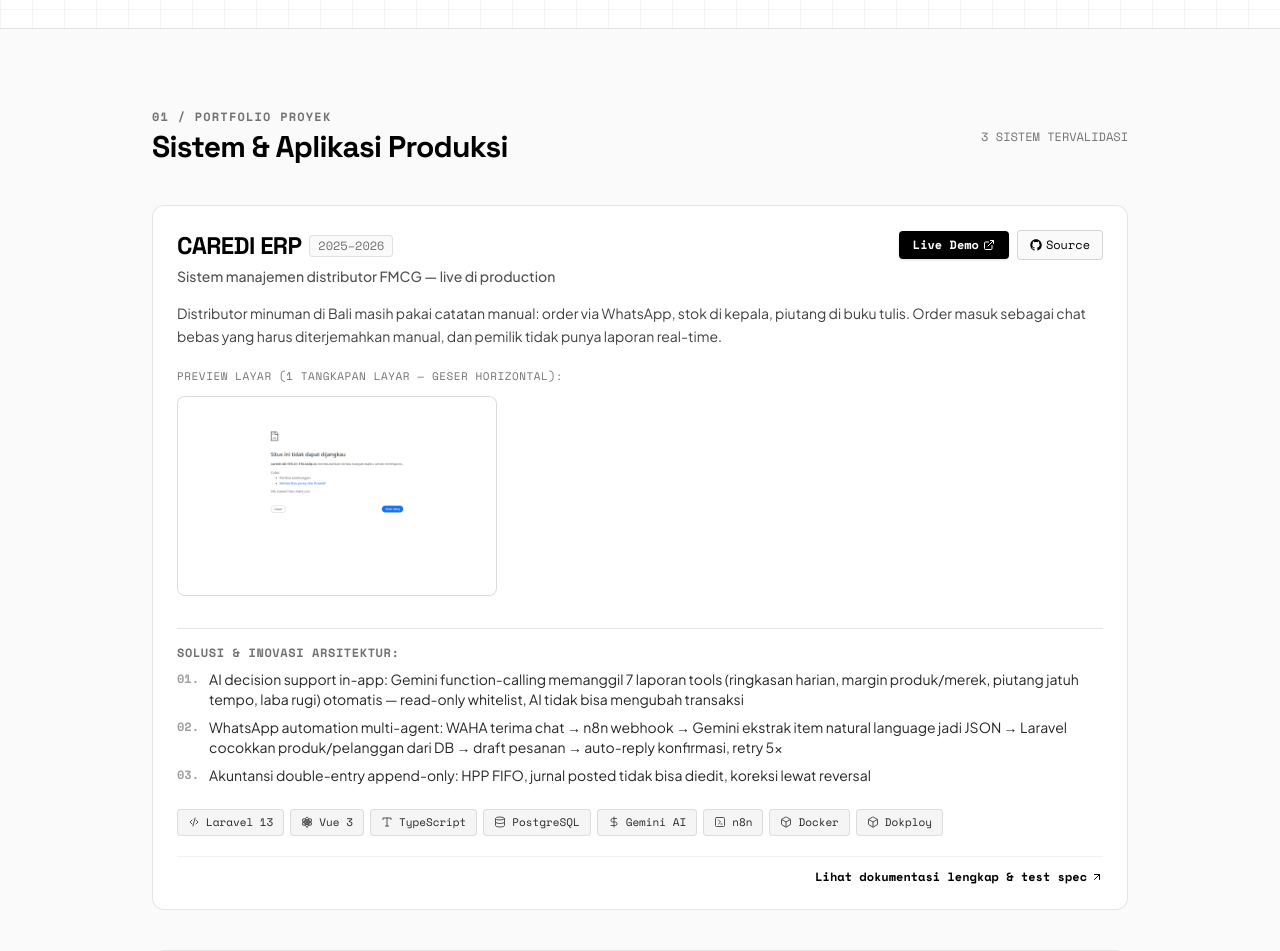
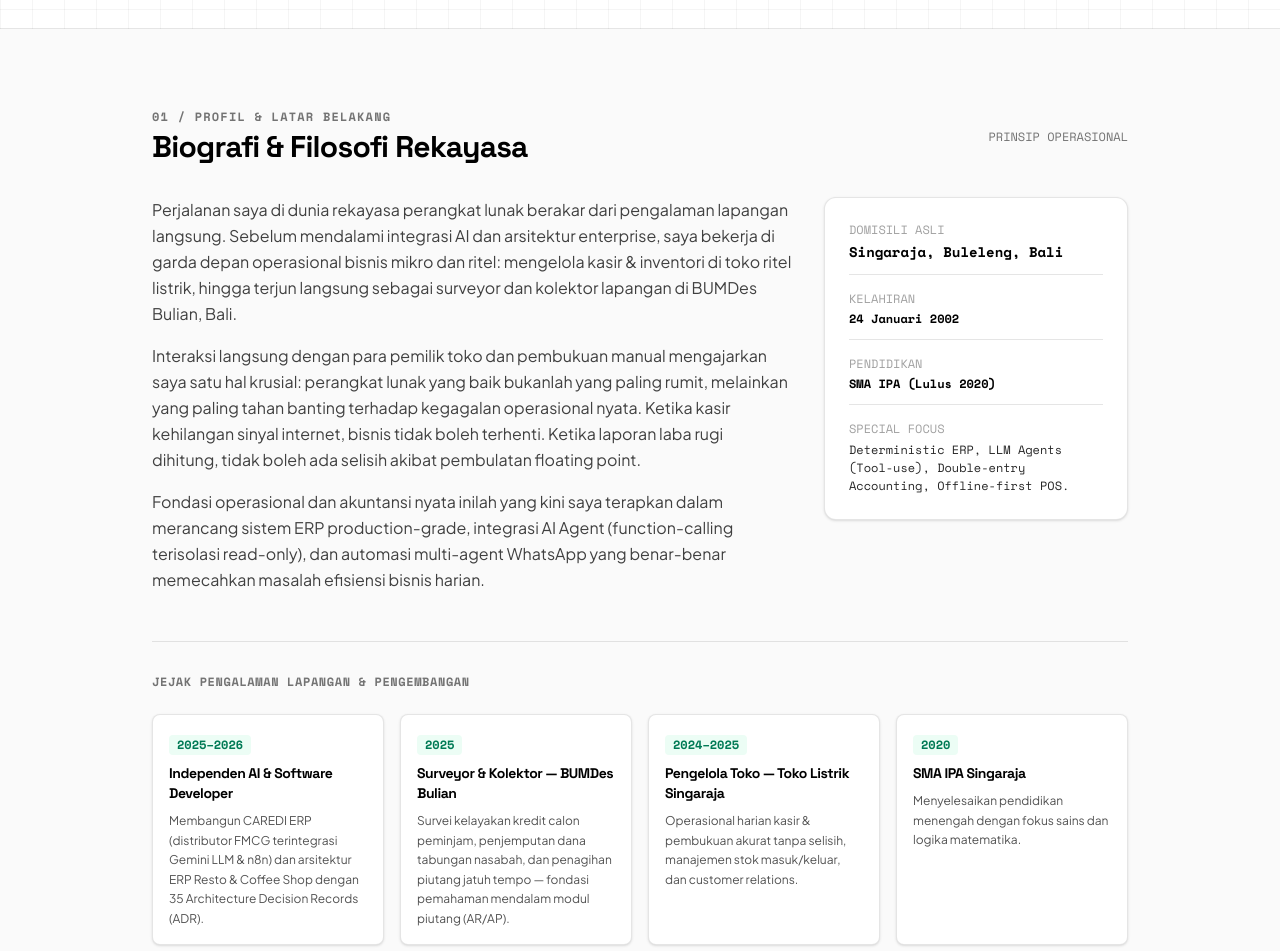
Before and after one commit to padma02-drmn/portfolio, a React (Vite) app: page / in a window 1280 px wide. Shown: the part 720-1671 px from the top of the page. Built offline with nearby package versions, Linux system fonts and the light colour scheme.

Commit message:
feat: add detailed biography, origin, life journey narrative, and career milestones

```diff
--- a/src/App.tsx
+++ b/src/App.tsx
@@ -38,10 +38,11 @@ function Header() {
           </span>
         </a>
         <nav className="flex items-center gap-6 font-mono text-xs text-neutral-500">
-          <a href="#projects" className="hover:text-black transition-colors">01.PROYEK</a>
-          <a href="#architecture" className="hover:text-black transition-colors">02.ARSITEKTUR</a>
-          <a href="#skills" className="hover:text-black transition-colors">03.SKILLS</a>
-          <a href="#contact" className="hover:text-black transition-colors">04.KONTAK</a>
+          <a href="#about" className="hover:text-black transition-colors">01.BIOGRAFI</a>
+          <a href="#projects" className="hover:text-black transition-colors">02.PROYEK</a>
+          <a href="#architecture" className="hover:text-black transition-colors">03.ARSITEKTUR</a>
+          <a href="#skills" className="hover:text-black transition-colors">04.SKILLS</a>
+          <a href="#contact" className="hover:text-black transition-colors">05.KONTAK</a>
         </nav>
       </div>
     </header>
@@ -269,12 +270,83 @@ export default function App() {
       <main>
         <Hero />
 
-        {/* Section 01: Projects */}
+        {/* Section: Biografi Lengkap & Background */}
+        <section id="about" className="mx-auto w-full max-w-5xl px-6 py-20 border-b border-black/10">
+          <div className="flex items-center justify-between mb-8">
+            <div>
+              <span className="font-mono text-xs text-neutral-500 uppercase tracking-widest block font-semibold">
+                01 / Profil &amp; Latar Belakang
+              </span>
+              <h2 className="font-display text-3xl font-bold text-black tracking-tight mt-1">
+                Biografi &amp; Filosofi Rekayasa
+              </h2>
+            </div>
+            <span className="hidden sm:inline font-mono text-xs text-neutral-500">
+              PRINSIP OPERASIONAL
+            </span>
+          </div>
+
+          <div className="grid md:grid-cols-3 gap-8 items-start">
+            <div className="md:col-span-2 space-y-4 text-neutral-700 text-sm sm:text-base leading-relaxed font-sans">
+              {profile.bio.story.map((paragraph, idx) => (
+                <p key={idx}>{paragraph}</p>
+              ))}
+            </div>
+
+            {/* Quick Facts Card */}
+            <div className="rounded-xl border border-black/10 bg-white p-6 shadow-sm space-y-4 font-mono text-xs">
+              <div className="border-b border-black/10 pb-3">
+                <span className="text-neutral-400 block mb-1">DOMISILI ASLI</span>
+                <span className="text-black font-bold text-sm">{profile.bio.origin}</span>
+              </div>
+              <div className="border-b border-black/10 pb-3">
+                <span className="text-neutral-400 block mb-1">KELAHIRAN</span>
+                <span className="text-black font-bold">{profile.bio.birth}</span>
+              </div>
+              <div className="border-b border-black/10 pb-3">
+                <span className="text-neutral-400 block mb-1">PENDIDIKAN</span>
+                <span className="text-black font-bold">{profile.bio.education}</span>
+              </div>
+              <div>
+                <span className="text-neutral-400 block mb-1">SPECIAL FOCUS</span>
+                <span className="text-neutral-800 leading-normal block">
+                  Deterministic ERP, LLM Agents (Tool-use), Double-entry Accounting, Offline-first POS.
+                </span>
+              </div>
+            </div>
+          </div>
+
+          {/* Timeline Milestones */}
+          <div className="mt-12 pt-8 border-t border-black/10">
+            <h3 className="font-mono text-xs text-neutral-500 uppercase tracking-wider mb-6 font-bold">
+              Jejak Pengalaman Lapangan &amp; Pengembangan
+            </h3>
+            <div className="grid sm:grid-cols-2 md:grid-cols-4 gap-4">
+              {profile.bio.milestones.map((m, idx) => (
+                <div key={idx} className="p-4 rounded-lg bg-white border border-black/10 shadow-sm flex flex-col justify-between">
+                  <div>
+                    <span className="font-mono text-xs font-bold text-emerald-700 bg-emerald-50 px-2 py-0.5 rounded inline-block mb-2">
+                      {m.year}
+                    </span>
+                    <h4 className="font-display text-sm font-bold text-black mb-2">
+                      {m.role}
+                    </h4>
+                    <p className="text-xs text-neutral-600 font-sans leading-relaxed">
+                      {m.desc}
+                    </p>
+                  </div>
+                </div>
+              ))}
+            </div>
+          </div>
+        </section>
+
+        {/* Section 02: Projects */}
         <section id="projects" className="mx-auto w-full max-w-5xl px-6 py-20 border-b border-black/10">
           <div className="flex items-center justify-between mb-10">
             <div>
               <span className="font-mono text-xs text-neutral-500 uppercase tracking-widest block font-semibold">
-                01 / Portfolio Proyek
+                02 / Portfolio Proyek
               </span>
               <h2 className="font-display text-3xl font-bold text-black tracking-tight mt-1">
                 Sistem &amp; Aplikasi Produksi
--- a/src/data/portfolio.ts
+++ b/src/data/portfolio.ts
@@ -7,6 +7,38 @@ export const profile = {
   phone: "0899-3766-775",
   summary:
     "Membangun sistem ERP production-grade terintegrasi LLM (Gemini, OpenAI-compatible), multi-agent workflow, dan automation pipeline dengan n8n, MCP tools, dan Docker. Paham akuntansi bisnis nyata — double-entry, HPP FIFO, piutang/utang — jadi AI yang dibangun benar-benar berguna untuk operasional, bukan eksperimen.",
+  bio: {
+    origin: "Singaraja, Buleleng, Bali",
+    birth: "24 Januari 2002",
+    education: "SMA IPA (Lulus 2020)",
+    story: [
+      "Perjalanan saya di dunia rekayasa perangkat lunak berakar dari pengalaman lapangan langsung. Sebelum mendalami integrasi AI dan arsitektur enterprise, saya bekerja di garda depan operasional bisnis mikro dan ritel: mengelola kasir & inventori di toko ritel listrik, hingga terjun langsung sebagai surveyor dan kolektor lapangan di BUMDes Bulian, Bali.",
+      "Interaksi langsung dengan para pemilik toko dan pembukuan manual mengajarkan saya satu hal krusial: perangkat lunak yang baik bukanlah yang paling rumit, melainkan yang paling tahan banting terhadap kegagalan operasional nyata. Ketika kasir kehilangan sinyal internet, bisnis tidak boleh terhenti. Ketika laporan laba rugi dihitung, tidak boleh ada selisih akibat pembulatan floating point.",
+      "Fondasi operasional dan akuntansi nyata inilah yang kini saya terapkan dalam merancang sistem ERP production-grade, integrasi AI Agent (function-calling terisolasi read-only), dan automasi multi-agent WhatsApp yang benar-benar memecahkan masalah efisiensi bisnis harian.",
+    ],
+    milestones: [
+      {
+        year: "2025–2026",
+        role: "Independen AI & Software Developer",
+        desc: "Membangun CAREDI ERP (distributor FMCG terintegrasi Gemini LLM & n8n) dan arsitektur ERP Resto & Coffee Shop dengan 35 Architecture Decision Records (ADR).",
+      },
+      {
+        year: "2025",
+        role: "Surveyor & Kolektor — BUMDes Bulian",
+        desc: "Survei kelayakan kredit calon peminjam, penjemputan dana tabungan nasabah, dan penagihan piutang jatuh tempo — fondasi pemahaman mendalam modul piutang (AR/AP).",
+      },
+      {
+        year: "2024–2025",
+        role: "Pengelola Toko — Toko Listrik Singaraja",
+        desc: "Operasional harian kasir & pembukuan akurat tanpa selisih, manajemen stok masuk/keluar, dan customer relations.",
+      },
+      {
+        year: "2020",
+        role: "SMA IPA Singaraja",
+        desc: "Menyelesaikan pendidikan menengah dengan fokus sains dan logika matematika.",
+      },
+    ],
+  },
 }
 
 export type Project = {
```
Also changed, not shown: preview-bio.png (added).
